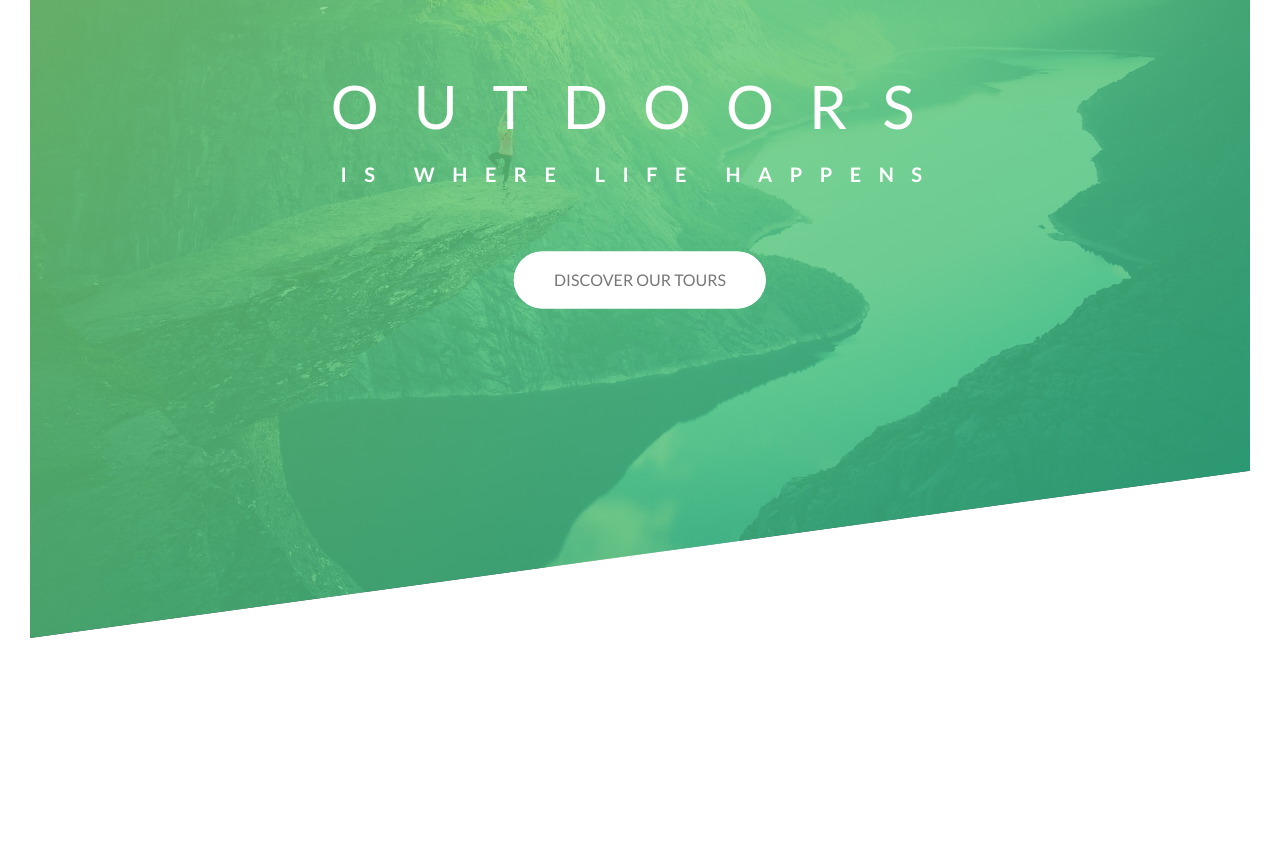
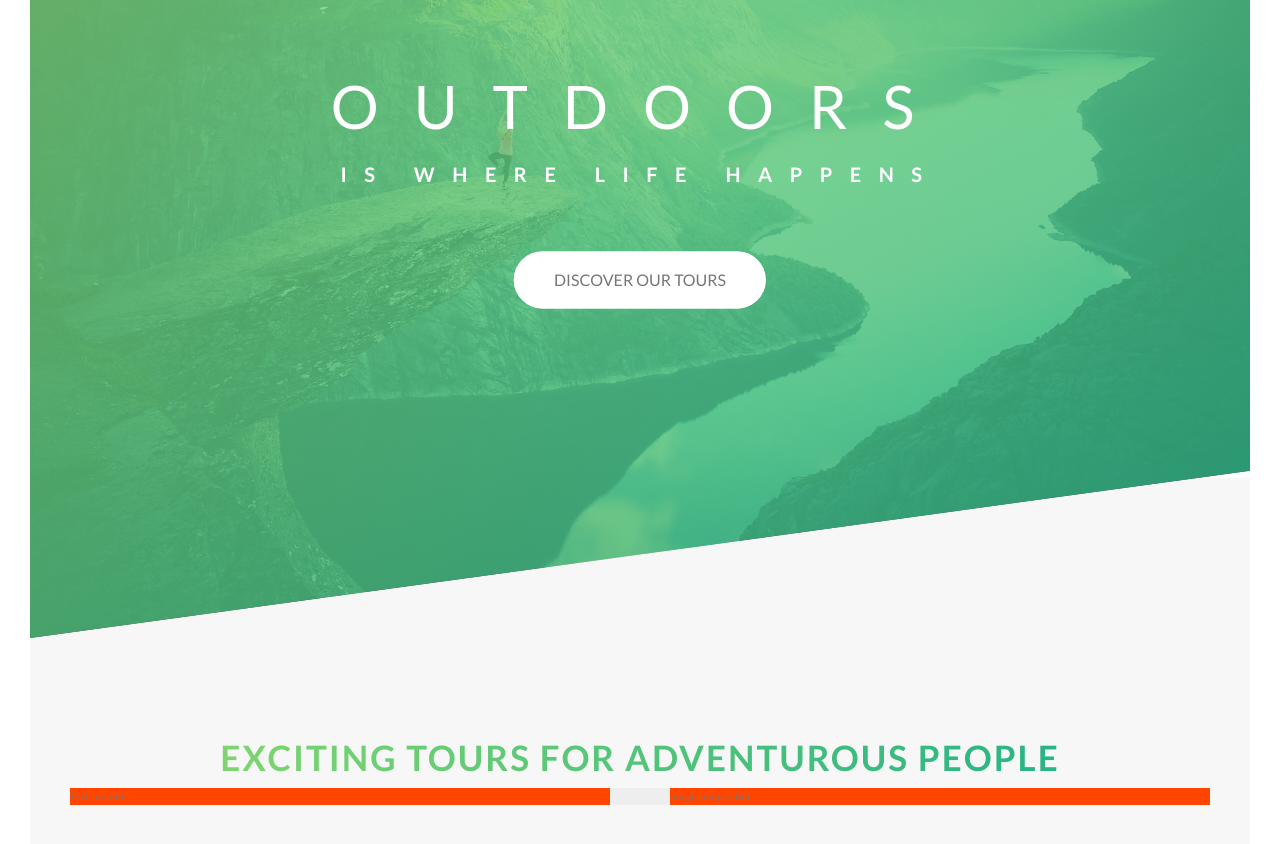
Before and after one commit to vahid-bagh3ri/NaTours, a website: page index.html in a window 1280 px wide. Shown: the part 152-996 px from the top of the page. Before the commit the page ends 820 px from the top, so only its background shows below. Drawn offline with Linux system fonts and the light colour scheme.

Commit message:
about-section

```diff
--- a/index.html
+++ b/index.html
@@ -28,6 +28,27 @@
             </div>
 
         </header>
+
+        <main>
+            <section class="section-about">
+                <div class="u-center-text">
+                    <h2 class="heading-secondary">
+                        Exciting tours for adventurous people
+                    </h2>
+                </div>
+
+                <div class="row">
+                    <div class="col-1-of-2">
+                        Text content
+                    </div>
+                    <div class="col-1-of-2">
+                        Image composition
+                    </div>
+                </div>
+            </section>
+
+
+        </main>
 
         <!--
             <section class="grid-test">
--- a/sass/abstracts/_variables.scss
+++ b/sass/abstracts/_variables.scss
@@ -3,6 +3,7 @@ $color-primary: #55c57a;
 $color-primary-light: #7ed56f;
 $color-primary-dark: #28b485;
 
+$color-gray-light-1:#f7f7f7;
 $color-grey-dark : #777;
 $color-white: #fff;
 $color-black: #000;
--- a/sass/base/_typography.scss
+++ b/sass/base/_typography.scss
@@ -40,3 +40,20 @@ body{
         animation: moveInRight 1s ease-out;
     }
 }
+
+.heading-secondary{
+    font-size: 3.5rem;
+    text-transform: uppercase;
+    display: inline-block;
+    font-weight: 700;
+    background-image: linear-gradient(to right, $color-primary-light ,$color-primary-dark );
+    -webkit-background-clip: text;
+    color: transparent;
+    letter-spacing: .2rem;
+    transition: all .2s;
+
+    &:hover{
+        transform: skewY(2deg) skewX(15deg) scale(1.1);
+        text-shadow: .5rem 1rem 2rem rgba($color-black , .2);
+    }
+}
--- a/sass/base/_utilities.scss
+++ b/sass/base/_utilities.scss
@@ -0,0 +1,2 @@
+.u-center-text{ text-align: center;
+}
--- a/sass/pages/_home.scss
+++ b/sass/pages/_home.scss
@@ -0,0 +1,5 @@
+.section-about{
+    background-color: $color-gray-light-1;
+    padding: 25rem 0;
+    margin-top: -20vh;
+}
```
Also changed, not shown: css/style.css.
